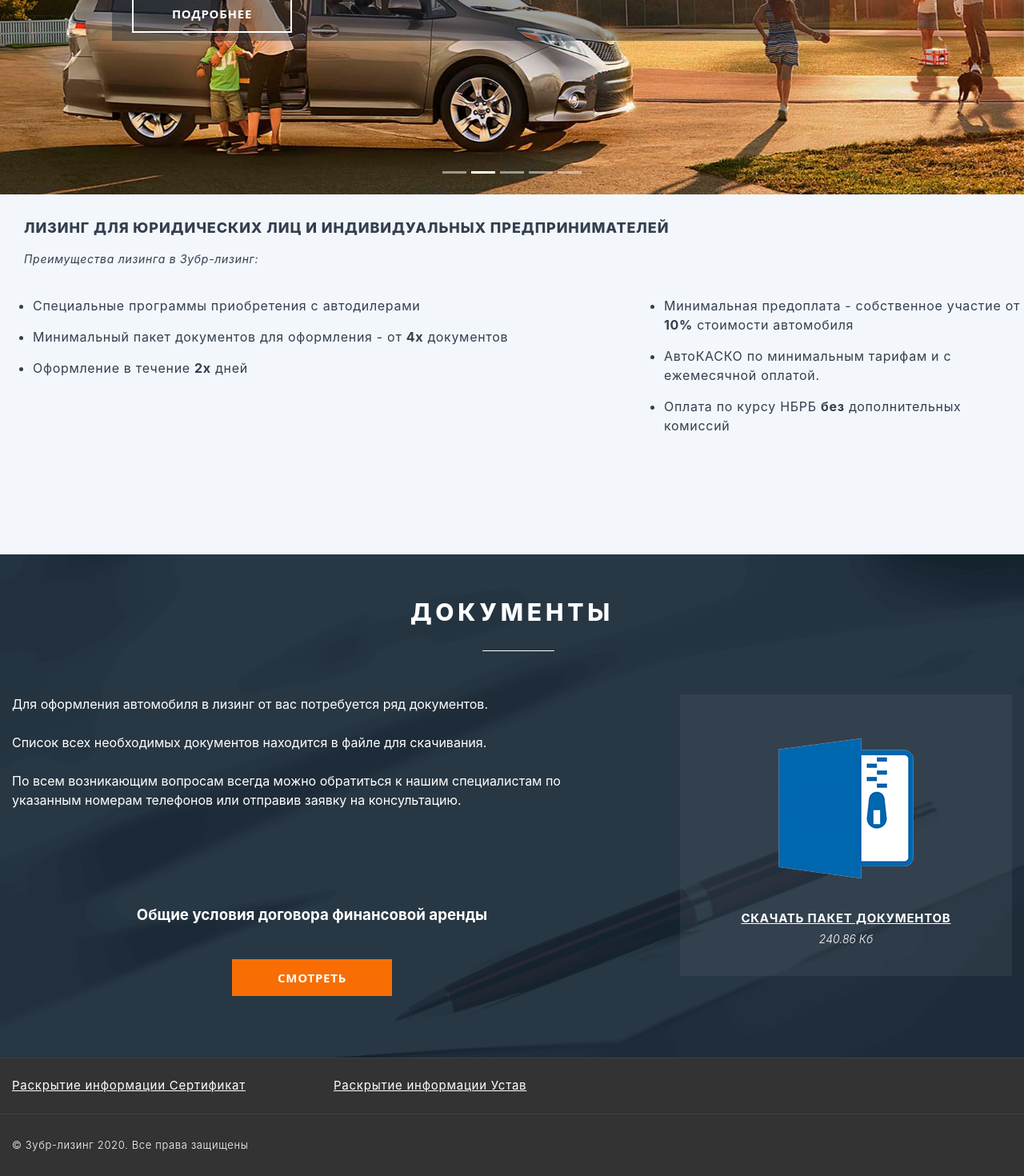
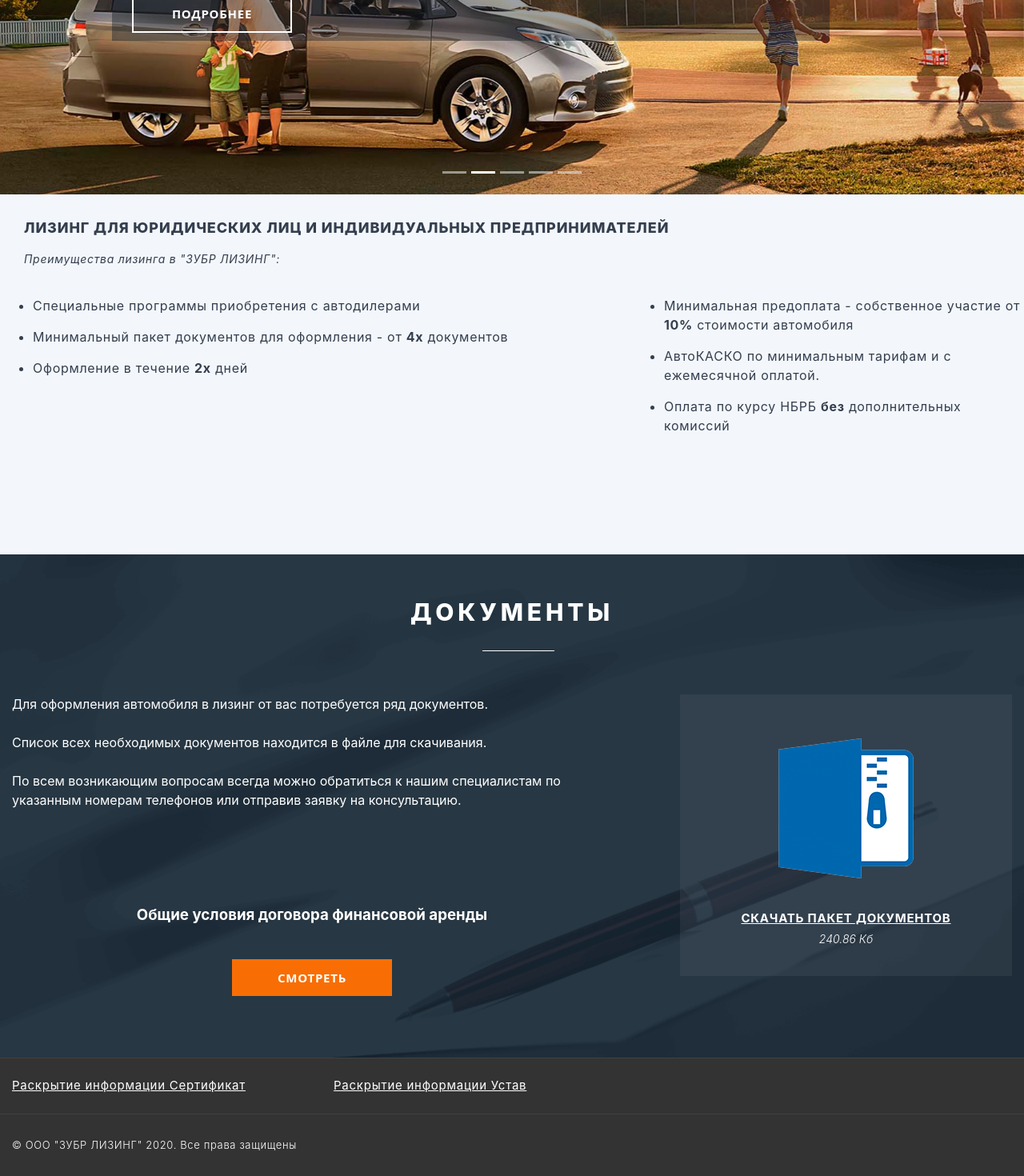
Before and after one commit to ivancupchick/zubr-leasing, a React (Create React App) app in the folder ui/: page /legal in a window 1280 px wide. Shown: the part 523-1993 px from the top of the page at 80% size. Built offline with nearby package versions, Linux system fonts and the light colour scheme.

Commit message:
Fix typo

```diff
--- a/ui/public/index.html
+++ b/ui/public/index.html
@@ -7,7 +7,7 @@
     <meta name="theme-color" content="#000000" />
     <meta
       name="description"
-      content="Web site created using create-react-app"
+      content="ЗУБР ЛИЗИНГ, лизинг автомобилей"
     />
     <link rel="apple-touch-icon" href="%PUBLIC_URL%/logo192.png" />
     <!--
@@ -32,7 +32,7 @@
     <link rel="preconnect" href="https://fonts.gstatic.com">
     <link href="https://fonts.googleapis.com/css2?family=Roboto:ital,wght@0,100;0,300;0,400;0,500;0,700;0,900;1,100;1,300;1,400;1,500;1,700;1,900&display=swap" rel="stylesheet">
 
-    <title>React App</title>
+    <title>ЗУБР ЛИЗИНГ, продажа автомобилей в лизинг</title>
   </head>
   <body>
     <noscript>You need to enable JavaScript to run this app.</noscript>
--- a/ui/src/pages/about/About.tsx
+++ b/ui/src/pages/about/About.tsx
@@ -40,7 +40,7 @@ const About: React.FC = () => {
       <div className="second-part">
         <div className="second-part-content">
           {/* <p> */}
-            Мы концентрируем свои усилия на развитии транспортной отрасли, т.к. именно в этом видим будущее страны и ваш успех. Зубр-лизинг является профессионалом в разработке решений по автолизингу.
+            Мы концентрируем свои усилия на развитии транспортной отрасли, т.к. именно в этом видим будущее страны и ваш успех. "ЗУБР ЛИЗИНГ" является профессионалом в разработке решений по автолизингу.
             <br/>
             В основе нашего подхода – забота о Клиентах. Именно поэтому Вы получаете быстрый, простой и выгодный финансовый сервис.
           {/* </p> */}
--- a/ui/src/pages/footer/Footer.tsx
+++ b/ui/src/pages/footer/Footer.tsx
@@ -13,7 +13,7 @@ const Footer = () => {
     </div>
     <div className="documents documents-info">
       <span className="document-info-copyright">
-        © Зубр-лизинг 2020. Все права защищены
+        © ООО "ЗУБР ЛИЗИНГ" 2020. Все права защищены
       </span>
     </div>
   </footer>
--- a/ui/src/pages/legalPerson/LegalPerson.tsx
+++ b/ui/src/pages/legalPerson/LegalPerson.tsx
@@ -11,7 +11,7 @@ const leasingDescriptionProps: LeasingDescriptionProps = {
   title: 'ЛИЗИНГ ДЛЯ ЮРИДИЧЕСКИХ ЛИЦ И ИНДИВИДУАЛЬНЫХ ПРЕДПРИНИМАТЕЛЕЙ',
   table: {
     columnHeaders: [
-      'Преимущества лизинга в Зубр-лизинг:',
+      'Преимущества лизинга в "ЗУБР ЛИЗИНГ":',
       ''
     ],
     columns: [
```
